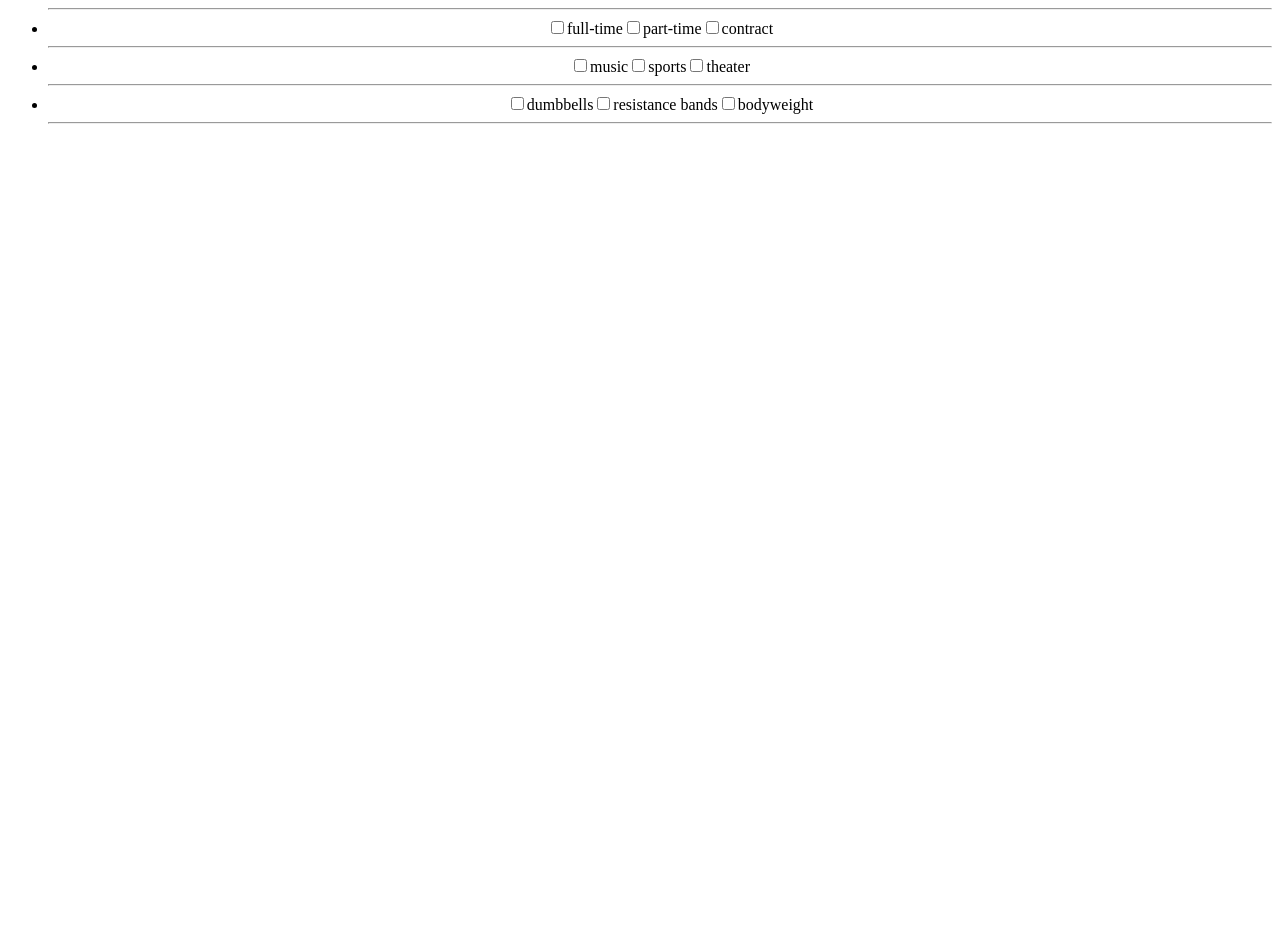
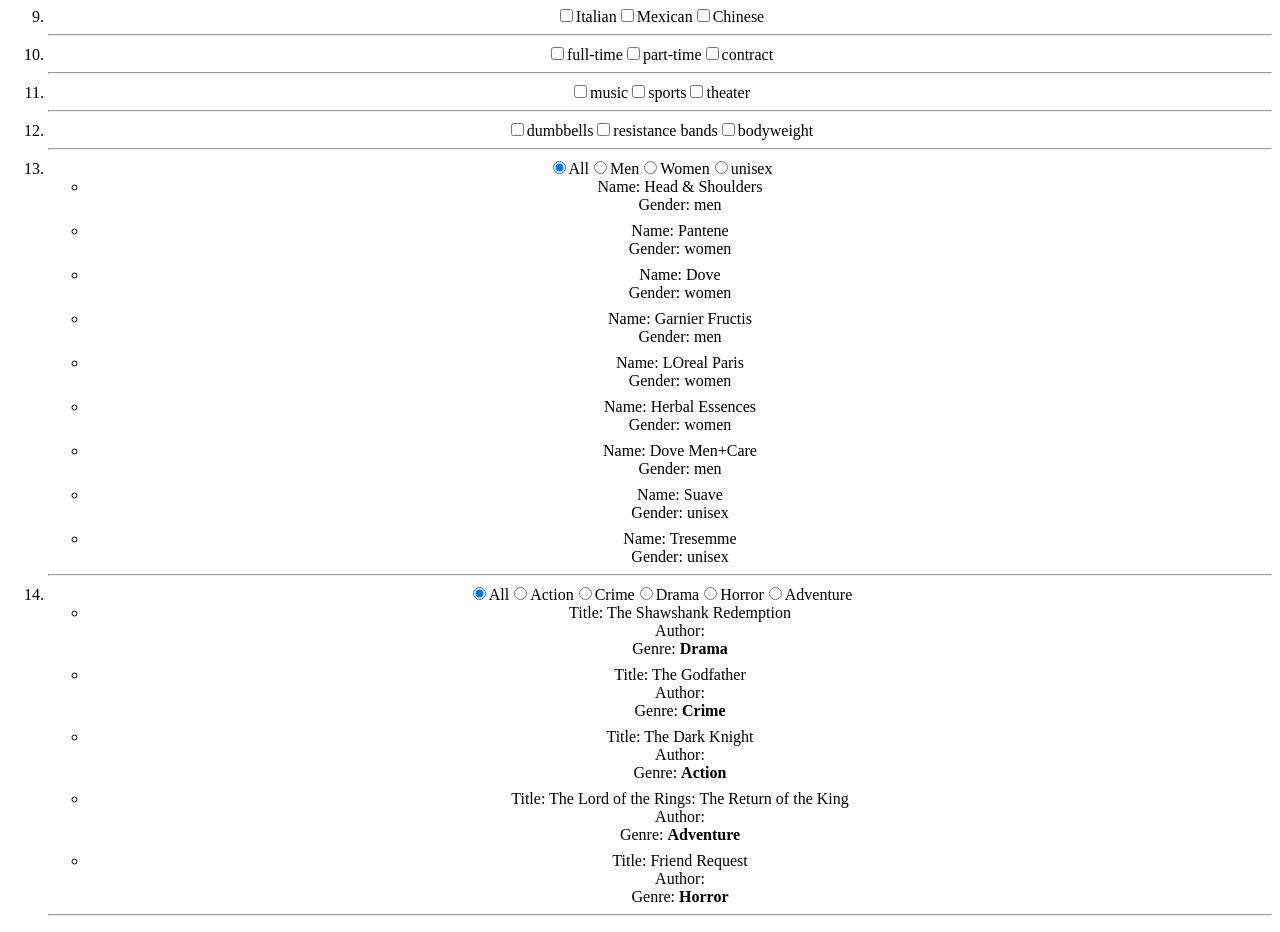
Before and after one commit to yash-purkar/practice-sets-react, a React (Create React App) app: page / in a window 1280 px wide. Shown: the part 1254-2186 px from the top of the page. Before the commit the page ends 1394 px from the top, so only its background shows below. Built offline with nearby package versions, Linux system fonts and the light colour scheme.

Commit message:
done till 14

```diff
--- a/src/App.css
+++ b/src/App.css
@@ -39,5 +39,4 @@
 
 li {
   margin-bottom: 8px;
-  list-style-type: disc;
 }
--- /dev/null
+++ b/src/FilterWithReact/Components/Cars.jsx
@@ -0,0 +1,7 @@
+import React from 'react'
+
+export const Cars = () => {
+  return (
+    <div>Cars</div>
+  )
+}
--- /dev/null
+++ b/src/FilterWithReact/Components/Movie3.jsx
@@ -0,0 +1,38 @@
+import React, { useState } from 'react'
+
+export const Movie3 = ({ moviesData }) => {
+  const [selectedGenre, setSelectedGenre] = useState("All");
+
+  const filteredGenres = selectedGenre === 'All' ? moviesData : moviesData.filter(({ genre }) => genre === selectedGenre);
+
+  const genres = ["All", "Action", "Crime", "Drama", "Horror", "Adventure"]
+  return (
+    <div>
+      <form>
+        {
+          genres.map(genre => {
+            return (
+              <label>
+                <input type="radio" name="movie" value={genre} checked={selectedGenre === genre} onChange={(e) => setSelectedGenre(e.target.value)} />
+                {genre}
+              </label>
+            )
+          })
+        }
+      </form>
+      <ul>
+        {
+          filteredGenres.map(({ title, author, genre }) => {
+            return (
+              <li>
+                <div>Title: {title}</div>
+                <div>Author: {author}</div>
+                <div>Genre: <strong>{genre}</strong></div>
+              </li>
+            )
+          })
+        }
+      </ul>
+    </div>
+  )
+}
--- /dev/null
+++ b/src/FilterWithReact/Components/Shampoos.jsx
@@ -0,0 +1,43 @@
+import React, { useState } from 'react'
+
+export const Shampoos = ({ shampooData }) => {
+  const [selectedType, setSelectedType] = useState("all");
+
+  const filteredType = selectedType === "all" ? shampooData : shampooData.filter(({ gender }) => gender === selectedType);
+  const handleTypeChange = e => setSelectedType(e.target.value);
+  return (
+    <div>
+      <form action="">
+        <label>
+          <input type="radio" name="gender" value="all" checked={selectedType === "all"} onChange={handleTypeChange} />
+          All
+        </label>
+        <label>
+          <input type="radio" name="gender" value="men" checked={selectedType === "men"} onChange={handleTypeChange} />
+          Men
+        </label>
+        <label>
+          <input type="radio" name="gender" value="women" checked={selectedType === "women"} onChange={handleTypeChange} />
+          Women
+        </label>
+        <label>
+          <input type="radio" name="gender" value="unisex" checked={selectedType === "unisex"} onChange={handleTypeChange} />
+          unisex
+        </label>
+      </form>
+
+      <ul>
+        {
+          filteredType.map(({ id, name, gender }) => {
+            return (
+              <li key={id}>
+                <div>Name: {name}</div>
+                <div>Gender: {gender}</div>
+              </li>
+            )
+          })
+        }
+      </ul>
+    </div>
+  )
+}
--- a/src/FilterWithReact/Data.jsx
+++ b/src/FilterWithReact/Data.jsx
@@ -24,7 +24,8 @@
   { title: "The Shawshank Redemption", director: "Frank Darabont", rating: 9.3, genre: "Drama" },
   { title: "The Godfather", director: "Francis Ford Coppola", rating: 9.2, genre: "Crime" },
   { title: "The Dark Knight", director: "Christopher Nolan", rating: 9.0, genre: "Action" },
-  { title: "The Lord of the Rings: The Return of the King", director: "Peter Jackson", rating: 8.9, genre: "Adventure" }
+  { title: "The Lord of the Rings: The Return of the King", director: "Peter Jackson", rating: 8.9, genre: "Adventure" },
+  { title: "Friend Request", director: "Frank Darabont", rating: 8.9, genre: "Horror" },
 ];
 
 
@@ -95,3 +96,16 @@
   { name: 'Dumbbell squats', duration: '30 minutes', equipment: 'dumbbells', difficulty: 'Advanced' },
   { name: 'Pull-ups', duration: '10 minutes', equipment: 'bodyweight', difficulty: 'Beginner' }
 ]
+
+
+export const shampooData = [
+  { id: 1, name: 'Head & Shoulders', gender: 'men' },
+  { id: 2, name: 'Pantene', gender: 'women' },
+  { id: 3, name: 'Dove', gender: 'women' },
+  { id: 4, name: 'Garnier Fructis', gender: 'men' },
+  { id: 5, name: 'LOreal Paris', gender: 'women' },
+  { id: 6, name: 'Herbal Essences', gender: 'women' },
+  { id: 7, name: 'Dove Men+Care', gender: 'men' },
+  { id: 8, name: 'Suave', gender: 'unisex' },
+  { id: 9, name: 'Tresemme', gender: 'unisex' },
+];
--- a/src/FilterWithReact/Questions.jsx
+++ b/src/FilterWithReact/Questions.jsx
@@ -1,4 +1,4 @@
-import { Question1, Question10, Question11, Question12, Question2, Question3, Question4, Question5, Question6, Question7, Question8, Question9 } from "./Set4"
+import { Question1, Question2, Question3, Question4, Question5, Question6, Question7, Question8, Question9, Question10, Question11, Question12, Question13, Question14 } from "./Set4"
 
 
 export const Questions = () => {
@@ -31,6 +31,11 @@
       <hr />
       <li><Question12 /></li>
       <hr />
+      {/* Radio Questions */}
+      <li><Question13 /></li>
+      <hr />
+      <li><Question14 /></li>
+      <hr />
     </ol>
   )
 }
--- a/src/FilterWithReact/Set4.jsx
+++ b/src/FilterWithReact/Set4.jsx
@@ -1,5 +1,5 @@
 import React from 'react'
-import { employees, products, books, movies, pets, products2, books2, movies2, restaurants, jobData, eventsData, workouts } from './Data'
+import { employees, products, books, movies, pets, products2, books2, movies2, restaurants, jobData, eventsData, workouts, shampooData } from './Data'
 import { Employees } from './Components/Employees'
 import { Product } from './Components/Product'
 import { Books } from './Components/Books'
@@ -12,6 +12,9 @@
 import { JobPosting } from './Components/JobPosting'
 import { Events } from './Components/Events'
 import { Workouts } from './Components/Workouts'
+import { Shampoos } from './Components/Shampoos'
+import { Movie3 } from './Components/Movie3'
+import { Cars } from './Components/Cars'
 
 
 // 🔶INPUT TYPE QUESTIONS🔶
@@ -96,3 +99,20 @@
     <Workouts workouts={workouts} />
   )
 }
+
+//🔶RADION🔶
+
+//1️⃣3️⃣Create a React app that displays a list of shampoos with their name, brand, hair type and price. Implement a radio button menu that allows users to filter the displayed list of shampoos by hair type - normal, dry, oily, and combination - using the filter() function.
+
+export const Question13 = () => {
+  return <Shampoos shampooData={shampooData} />
+}
+
+
+// 1️⃣4️⃣Create a React app that displays a list of movies with their title, genre, year, and rating. Implement a radio button menu that allows users to filter the displayed list of movies by genre - action, comedy, drama, and horror - using the filter() function.
+
+export const Question14 = () => <Movie3 moviesData={movies} />
+
+// 1️⃣5️⃣Create a React app that displays a list of cars with their make, model, year, and price. Implement a radio button menu that allows users to filter the displayed list of cars by make - Honda, Toyota, Ford, and Chevrolet - using the filter() function.
+
+export const Question15 = () => <Cars />
```
